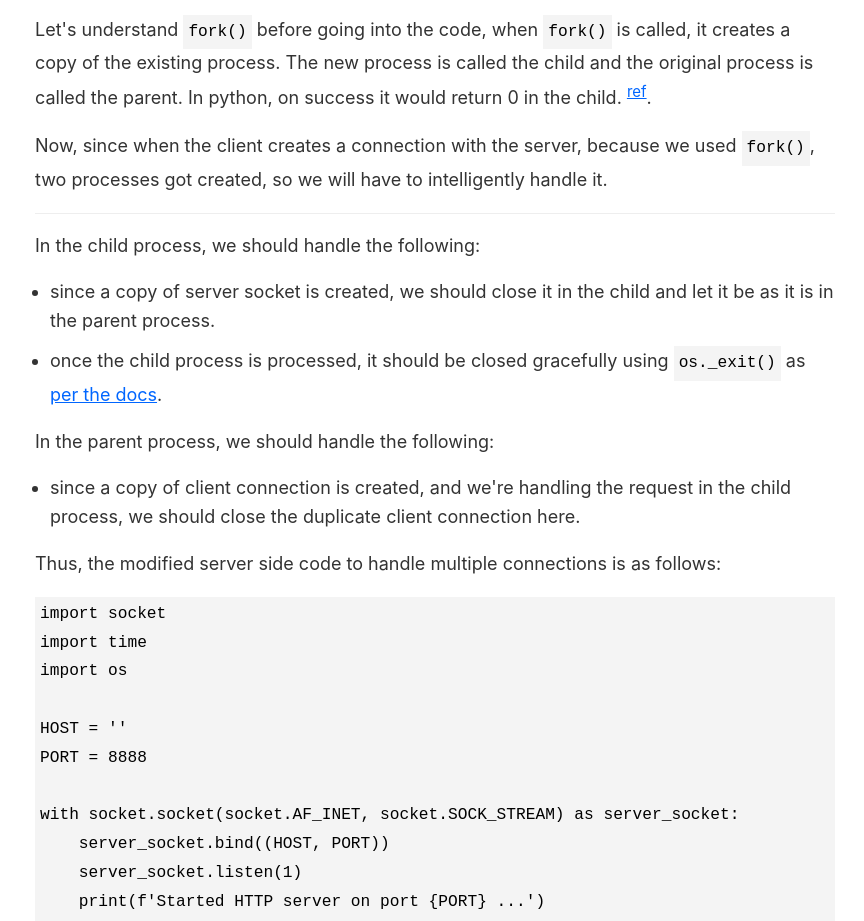
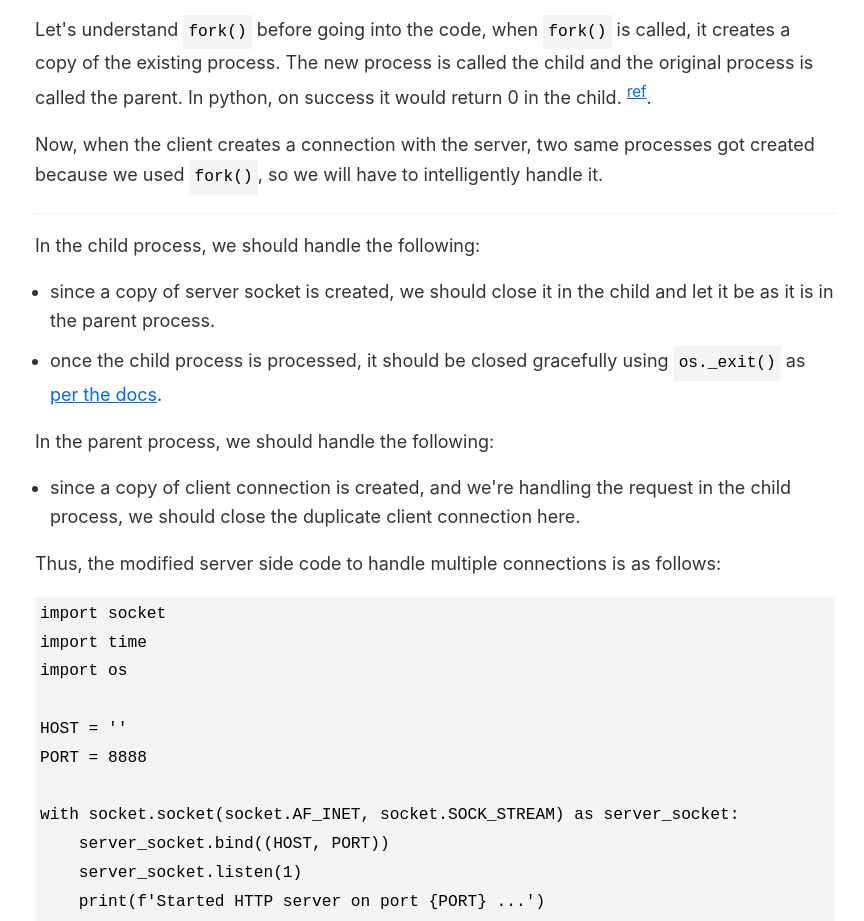
Before and after one commit to mishal23/mishal23.github.io, a Gatsby site: page /building-basic-web-server in a window 1280 px wide. Shown: the part 4543-5464 px from the top of the page, without its empty margins (205-1069 px from the left). Built offline with nearby package versions, Linux system fonts and the light colour scheme; Gatsby itself is replaced by a stand-in of ours; some packages are replaced by stand-ins of ours; code samples lack their colours.

Commit message:
correct grammar

```diff
--- a/src/posts/building-basic-web-server/index.md
+++ b/src/posts/building-basic-web-server/index.md
@@ -104,7 +104,7 @@ To handle multiple connections, most web servers do it using the `fork()` comman
 
 Let's understand `fork()` before going into the code, when `fork()` is called, it creates a copy of the existing process. The new process is called the child and the original process is called the parent. In python, on success it would return 0 in the child. <sup>[ref](https://docs.python.org/3/library/os.html#os._exit)</sup>.
 
-Now, since when the client creates a connection with the server, because we used `fork()`, two processes got created, so we will have to intelligently handle it.
+Now, when the client creates a connection with the server, two same processes got created because we used `fork()`, so we will have to intelligently handle it.
 
 ---
 
```
